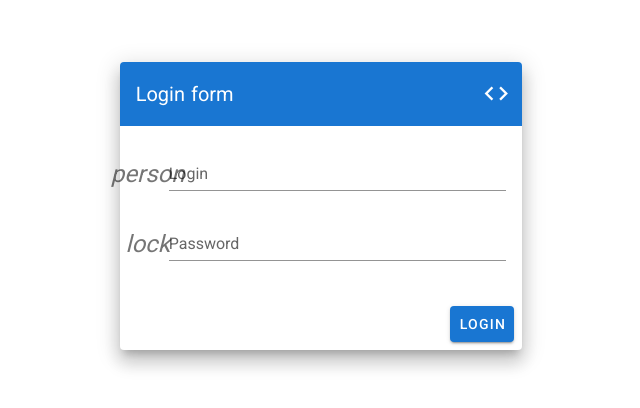
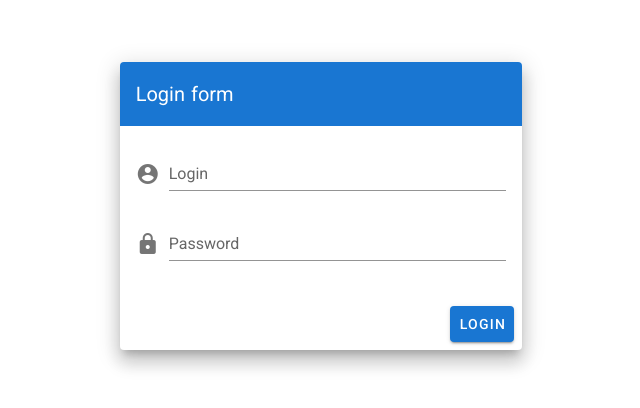
Before and after one commit to satoshi0ta/nuxt-ts-spa, a Nuxt app: page /admin/login in a window 1280 px wide. Shown: the part 194-602 px from the top of the page, without its empty margins (319-959 px from the left). Built offline with nearby package versions, Linux system fonts and the light colour scheme.

Commit message:
Fix icon

```diff
--- a/pages/admin/login.vue
+++ b/pages/admin/login.vue
@@ -8,21 +8,13 @@
               <v-toolbar color="primary" dark flat>
                 <v-toolbar-title>Login form</v-toolbar-title>
                 <v-spacer></v-spacer>
-                <v-tooltip bottom>
-                  <template v-slot:activator="{ on }">
-                    <v-btn :href="source" icon large target="_blank" v-on="on">
-                      <v-icon>mdi-code-tags</v-icon>
-                    </v-btn>
-                  </template>
-                  <span>Source</span>
-                </v-tooltip>
               </v-toolbar>
               <v-card-text>
                 <v-form>
                   <v-text-field
                     label="Login"
                     name="login"
-                    prepend-icon="person"
+                    prepend-icon="mdi-account-circle"
                     type="text"
                   ></v-text-field>
 
@@ -30,7 +22,7 @@
                     id="password"
                     label="Password"
                     name="password"
-                    prepend-icon="lock"
+                    prepend-icon="mdi-lock"
                     type="password"
                   ></v-text-field>
                 </v-form>
@@ -46,12 +38,3 @@
     </v-content>
   </v-app>
 </template>
-
-<script>
-export default {
-  props: {
-    // eslint-disable-next-line vue/require-default-prop
-    source: String
-  }
-}
-</script>
```
